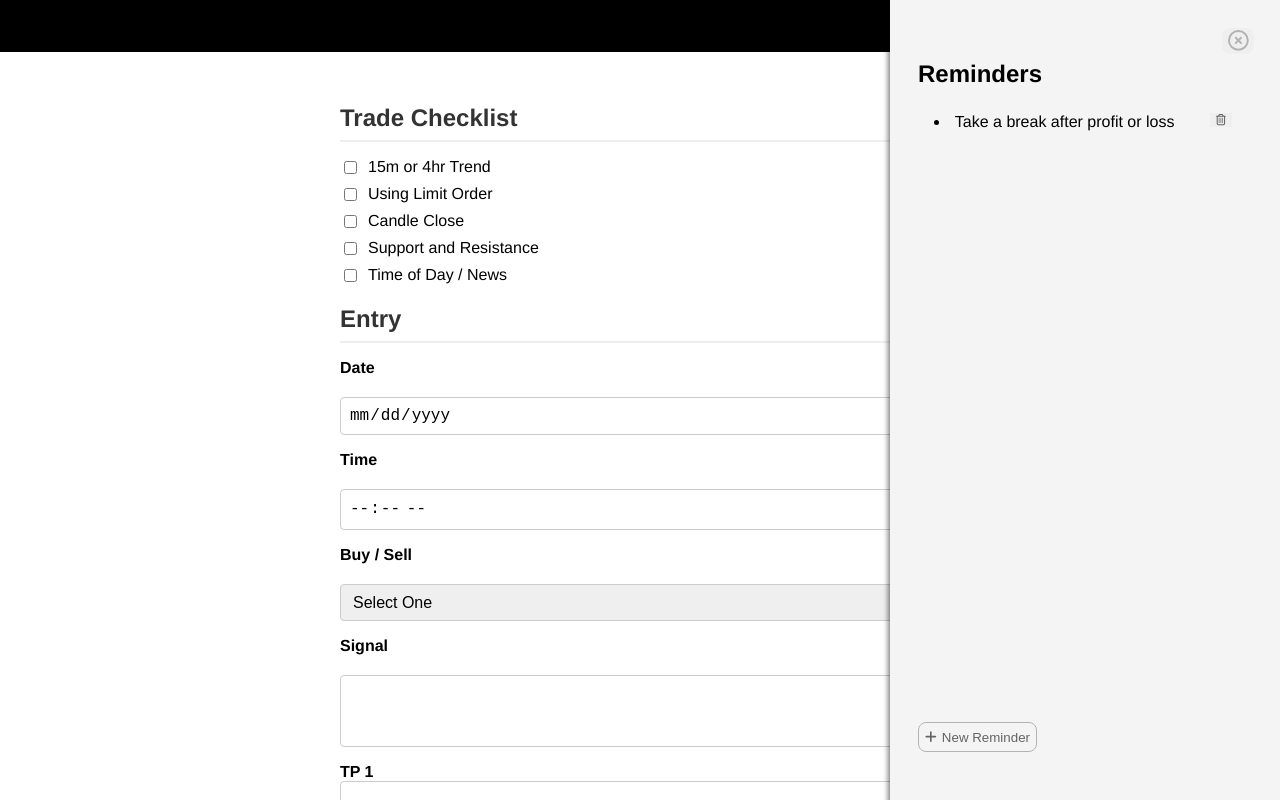
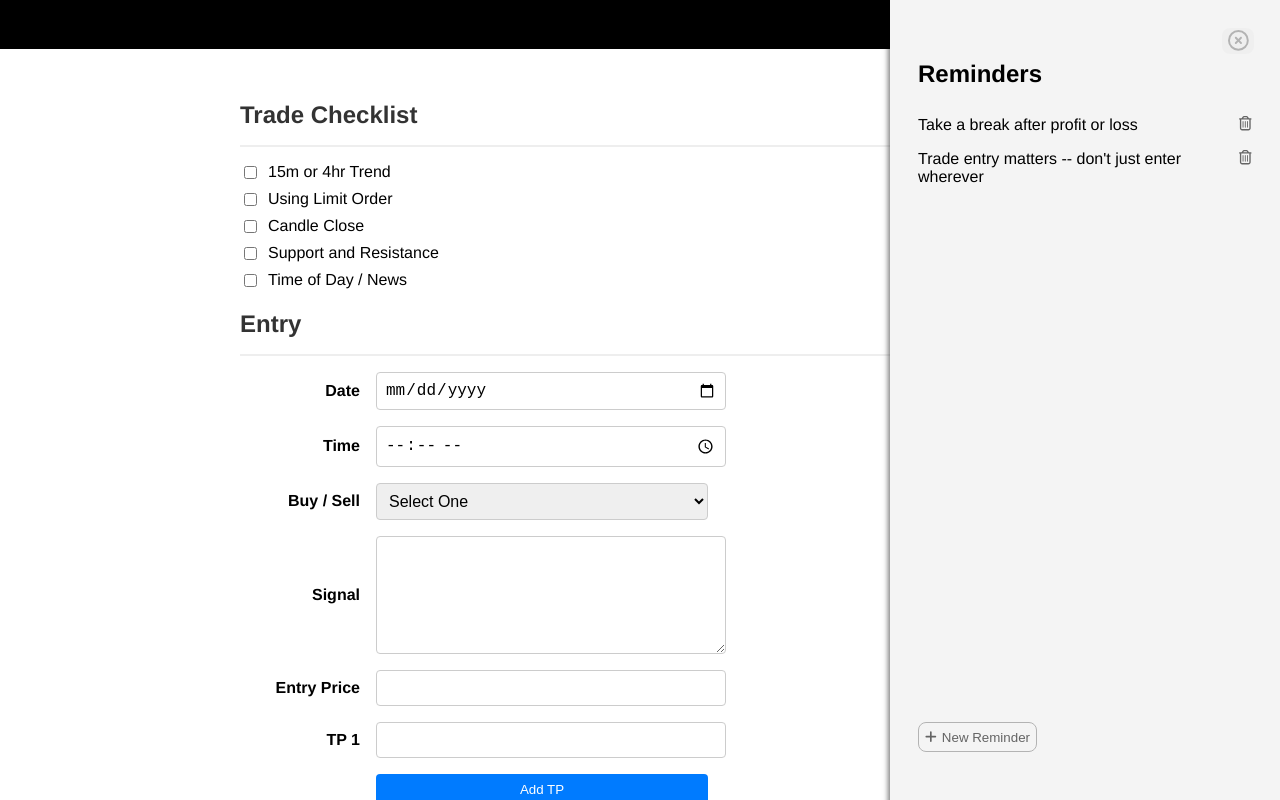
Before and after one commit to scrsund/trading-journal, a Vue app: page / in a window 1280 px wide. Both pictures are taken after a click on the button "Reminders". Shown: the top 800 px of the page. Built offline with nearby package versions, Linux system fonts and the light colour scheme.

Commit message:
modifying UI

```diff
--- a/src/App.vue
+++ b/src/App.vue
@@ -13,18 +13,21 @@ Pages:
 
 <template>
   <TheHeader />
+  <!-- <TheSidebar /> -->
   <TradingEntry></TradingEntry>
 </template>
 
 <script>
 import TradingEntry from "./components/TradingEntry.vue";
 import TheHeader from "./components/layout/TheHeader.vue";
+// import TheSidebar from "./components/layout/TheSidebar.vue";
 
 export default {
   name: "App",
   components: {
     TradingEntry,
     TheHeader,
+    // TheSidebar,
   },
 };
 </script>
--- a/src/components/CurrentEntry.vue
+++ b/src/components/CurrentEntry.vue
@@ -5,3 +5,9 @@ current trade entry opened, ready to be modified
 
 BOTTOM OF PAGE - TABLE OVERVIEW
 columns: open date (with time), close date (with time), trade duration, buy/sell, pips, status : win / invalidation / loss,
+
+
+//open trade
+
+
+//close trade => date, time, status (win / invalidation / loss), pips, comments
--- a/src/components/RemindersSidebar.vue
+++ b/src/components/RemindersSidebar.vue
@@ -8,9 +8,8 @@ menu showing reminders, window that comes from the side
         <i class="fa-regular fa-circle-xmark"></i>
       </button>
       <h2>Reminders</h2>
-      <ul>
-        <li v-for="reminder in reminders" :key="reminder">
-          {{ reminder }}
+      <ul class="reminders-list">
+        <li v-for="reminder in reminders" :key="reminder" class="reminder-item"><span class="reminder-text">{{ reminder }}</span>
           <button @click="deleteReminder(reminder)" class="delete-button">
             <i class="fa-regular fa-trash-can"></i>
           </button>
@@ -120,7 +119,38 @@ li {
   margin-left: 0.5rem;
 }
 
-.reminder-input {
+/*reminders list*/
+
+.reminders-list {
+  list-style-type: none;
+  padding: 0;
+}
+
+.reminder-item{
+  display: flex;
+  align-items: flex-start;
+  padding: .5rem;
+  position: relative;
+}
+
+.reminder-text {
+  flex-grow: 1;
+  padding-right: 2rem;
+}
+
+.delete-button{
+  position: absolute;
+  right: .5rem;
+  top: .5rem;
+  border: none;
+  background: none;
+  font-size: .9rem;
+  color: #646464;
+  cursor: pointer;
+  padding: 0;
+}
+
+/*.reminder-input {
   width: 80%;
   padding: 8px;
   margin-right: 10px;
@@ -128,7 +158,7 @@ li {
   border: 1px solid #ccc;
   margin-top: 2rem;
   margin-bottom: 0.5rem;
-}
+} */
 
 /*buttons*/
 
@@ -144,15 +174,15 @@ li {
   color: #b3b3b3;
 }
 
-.delete-button {
+/*.delete-button {
   position: fixed;
   right: 0;
   border: none;
-  margin-right: 3rem;
+  margin-right: 1.5rem;
   font-size: 0.7rem;
   color: #646464;
   cursor: pointer;
-}
+}*/
 
 .add-button {
   margin-top: 0.5rem;
--- a/src/components/TradingEntry.vue
+++ b/src/components/TradingEntry.vue
@@ -6,54 +6,84 @@
       <h2>Trade Checklist</h2>
       <div class="checklist">
         <div class="checklist-item">
-          <input type="checkbox" id="trend" name="trend"/>
+          <input type="checkbox" id="trend" name="trend" />
           <label for="trend">15m or 4hr Trend</label>
         </div>
         <div class="checklist-item">
-          <input type="checkbox" id="limitOrder" name="limitOrder">
+          <input type="checkbox" id="limitOrder" name="limitOrder" />
           <label for="limitOrder">Using Limit Order</label>
         </div>
         <div class="checklist-item">
-          <input type="checkbox" id="candleClose" name="candleClose">
+          <input type="checkbox" id="candleClose" name="candleClose" />
           <label for="candleClose">Candle Close</label>
         </div>
         <div class="checklist-item">
-          <input type="checkbox" id="supportResistance" name="supportResistance">
+          <input
+            type="checkbox"
+            id="supportResistance"
+            name="supportResistance"
+          />
           <label for="supportResistance">Support and Resistance</label>
         </div>
         <div class="checklist-item">
-          <input type="checkbox" id="timeNews" name="timeNews">
+          <input type="checkbox" id="timeNews" name="timeNews" />
           <label for="timeNews">Time of Day / News</label>
         </div>
       </div>
     </section>
+
+    <!-- ENTRY SECTION -->
     <section class="entry-section">
       <h2>Entry</h2>
-      <form @submit.prevent="addEntry">
+      <form @submit.prevent="addEntry" class="entry-form">
+        <div class="form-row">
           <label for="date" name="date">Date</label>
-        <input type="date"/>
+          <input type="date" required />
+        </div>
+        <div class="form-row">
           <label for="time" name="time">Time</label>
-        <input type="time"/>
+          <input type="time" required />
+        </div>
         <!-- Create a dropdown for Buy / Sell -->
+        <div class="form-row">
           <label for="buy-sell" name="buy-sell">Buy / Sell</label>
           <select id="buy-sell">
             <option value="" disabled selected>Select One</option>
             <option value="buy">Buy</option>
             <option value="sell">Sell</option>
           </select>
+        </div>
+        <div class="form-row">
           <label for="signal" name="signal">Signal</label>
-        <textarea rows="3"></textarea>
+          <textarea rows="2"></textarea>
+        </div>
+        <div class="form-row">
+          <label for="entryPrice" name="entryPrice">Entry Price</label>
+          <input id="entryPrice" type="number" required />
+        </div>
         <!-- Add multiple TP -->
-        <div v-for="(tp, index) in tpList" :key="index">
+        <div class="form-row" v-for="(tp, index) in tpList" :key="index">
           <label :for="'tp' + (index + 1)">TP {{ index + 1 }}</label>
-          <input id="'tp' + (index + 1)" v-model="tp.value">
+          <input :id="'tp' + (index + 1)" v-model="tp.value" type="number" required />
         </div>
+        <div class="form-row">
+          <label></label>
           <button type="button" @click="addTP" class="add-tp-btn">Add TP</button>
-        <label for="invalidation" name="invalidation">Invalidation Criteria</label>
-        <textarea rows="3"></textarea>
+        </div>
+        <div class="form-row">
+        <label for="invalidation" name="invalidation"
+          >Invalidation Criteria</label
+        >
+        <textarea rows="2"></textarea>
+        </div>
+        <div class="form-row">
         <label for="comments" name="comments">Comments</label>
-        <textarea rows="5"></textarea>
+        <textarea rows="2"></textarea>
+        </div>
+        <div class="form-row">
+          <label></label>
           <button type="submit" class="submit-btn">Submit Entry</button>
+        </div>
       </form>
     </section>
   </main>
@@ -61,37 +91,22 @@
 
 <script>
 export default {
-  data(){
+  data() {
     return {
-      tpList: [{value: ''}]
-    }
+      tpList: [{ value: "" }],
+    };
   },
   methods: {
-    addTP(){
-      this.tpList.push({value: ''})
-    }
-  }
-}
-
+    addTP() {
+      this.tpList.push({ value: "" });
+    },
+  },
+};
 </script>
 
 <style scoped>
-/* main {
-  padding: 1rem;
-  margin: 1rem;
-}
-
-label {
-  display: block;
-}
-
-input,
-textarea {
-  display: block;
-} */
-
 .trading-entry {
-  max-width: 600px;
+  max-width: 800px;
   margin: 0 auto;
   padding: 2rem;
 }
@@ -99,11 +114,11 @@ textarea {
 h2 {
   color: #333;
   border-bottom: 2px solid #eee;
-  padding-bottom: .5rem;
+  padding-bottom: 1rem;
   margin-bottom: 1rem;
 }
 
-/* checklist */
+/* SECTION 1 */
 .checklist {
   list-style-type: none;
   padding: 0;
@@ -113,57 +128,57 @@ h2 {
   margin-bottom: 0.5rem;
   display: flex;
   align-items: center;
-  gap: .5rem;
+  gap: 0.5rem;
 }
 
-.checklist-item label{
+.checklist-item label {
   display: inline;
   cursor: pointer;
 }
 
-.entry-section form {
+/* SECTION 2 */
+.entry-form {
   display: grid;
   gap: 1rem;
 }
 
+.form-row{
+  display: grid;
+  grid-template-columns: 120px 1fr;
+  align-items: center;
+  gap: 1rem;
+}
+
+.tp-input {
+  display: flex;
+}
+
 .entry-section label {
   font-weight: bold;
-  margin-bottom: .25rem;
+  text-align: right;
 }
 
 .entry-section input, .entry-section textarea, .entry-section select {
-  width: 100%;
-  padding: .5rem;
+  width: 50%;
+  padding: 0.5rem;
   border: 1px solid #ccc;
   border-radius: 4px;
   font-size: 1rem;
 }
 
-.tp-input {
-  display: grid;
-  gap: .25rem;
+.entry-section textarea {
+  height: 100px;
 }
 
-.add-tp-btn{
-
-}
-
-.submit-btn{
+.add-tp-btn, .submit-btn {
   background-color: #007bff;
   color: white;
   border: none;
-  padding: .5rem 1rem;
+  padding: 0.5rem 1rem;
   border-radius: 4px;
   cursor: pointer;
-  transition: background-color 0.3s;
-}
-
-.add-tp-btn:hover, .submit-btn:hover {
-  background-color: #0056b3;
-}
-
-.submit-btn {
-  margin-top: 1rem;
+  transition: background-color 0.3s ease;
+  width: 50%;
 }
 
 </style>
--- a/src/components/layout/TheHeader.vue
+++ b/src/components/layout/TheHeader.vue
@@ -54,6 +54,6 @@ button {
   background-color: transparent;
   color: whitesmoke;
   cursor: pointer;
-  font-size: 1rem
+  font-size: 1rem`
 }
 </style>
--- a/src/main.js
+++ b/src/main.js
@@ -1,11 +1,11 @@
 import { createApp } from "vue";
 import App from "./App.vue";
 import store from "./store/index.js";
+// import router from "./router";
 import "@fortawesome/fontawesome-free/css/all.css";
 import "@fortawesome/fontawesome-free/js/all.js";
 
 const app = createApp(App);
 
 app.use(store);
-
 app.mount("#app");
--- a/src/store/index.js
+++ b/src/store/index.js
@@ -23,14 +23,15 @@ const store = createStore({
       entries: [
         {
           strategy: [],
-          entryTime: "",
-          lotSize: "",
-          risk: "",
-          reward: "",
-          description: "",
+          date: "",
+          time: "",
+          buySell: "",
+          signal: "",
+          TP: "",
+          comments: "",
         },
       ],
-      reminders: ["Take a break after profit or loss"],
+      reminders: ["Take a break after profit or loss", "Trade entry matters -- don't just enter wherever"],
     };
   },
   mutations: {
```
Also changed, not shown: src/components/layout/TheSidebar.vue (added, +55 -0 lines). Lines whose indentation alone changed are shown as unchanged.
